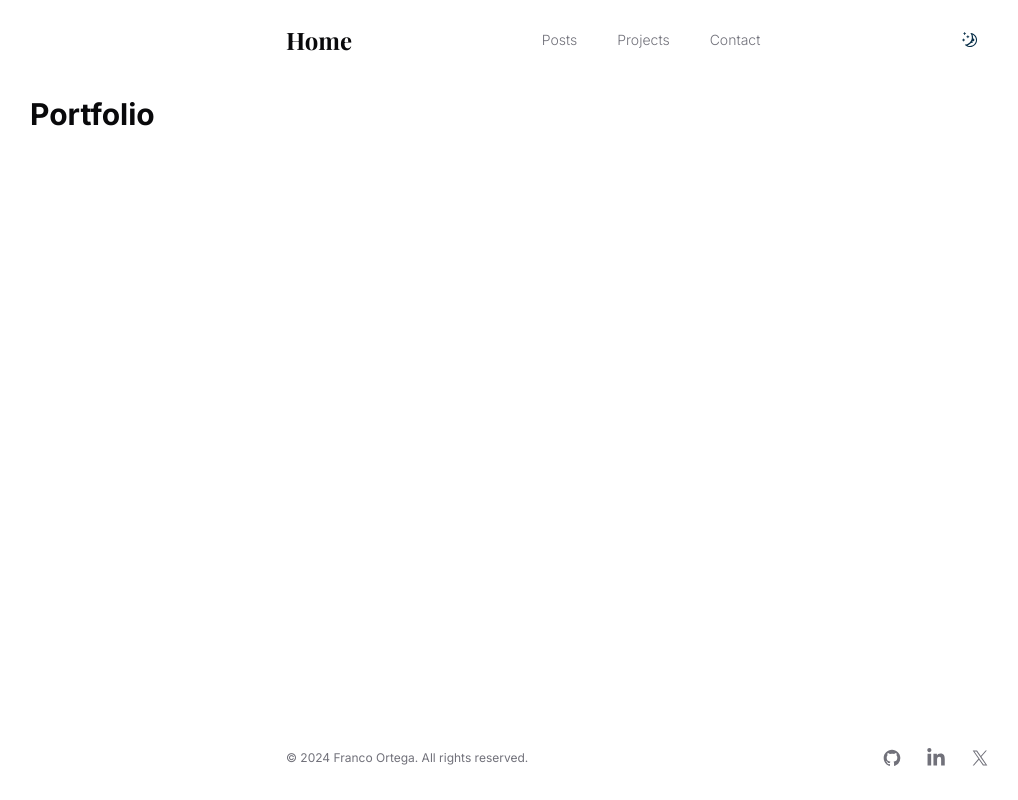
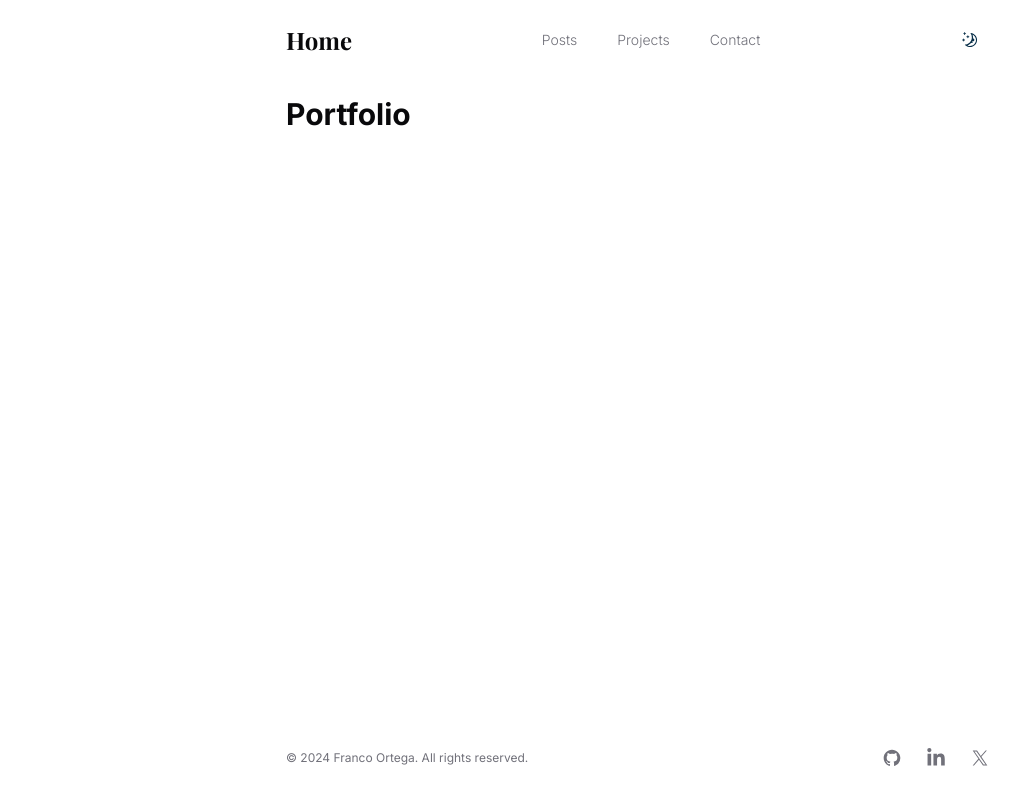
Before and after one commit to franco-ortega/portfolio-wds-hamed, a Next.js app: page / in a window 1280 px wide. Shown: the whole page, without its empty margins (2-1020 px from the left). Built offline with nearby package versions, Linux system fonts and the light colour scheme; a web font is replaced by a local one.

Commit message:
apply max width to home page

```diff
--- a/app/page.tsx
+++ b/app/page.tsx
@@ -1,7 +1,7 @@
 export default function Home() {
   return (
     <section className='py-24'>
-      <div className='container'>
+      <div className='container max-w-3xl'>
         <h1 className='text-3xl font-bold'>Portfolio</h1>
       </div>
     </section>
```
